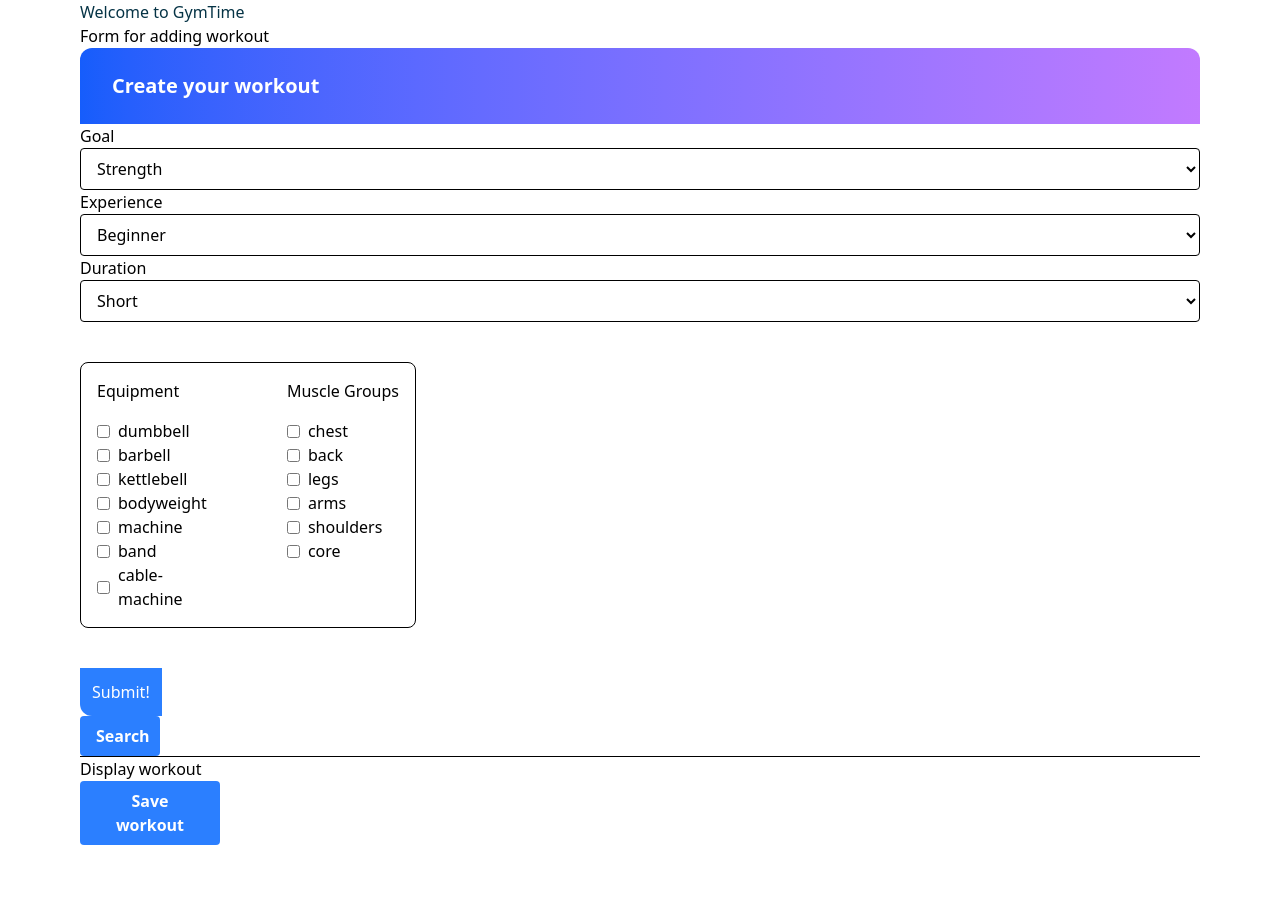
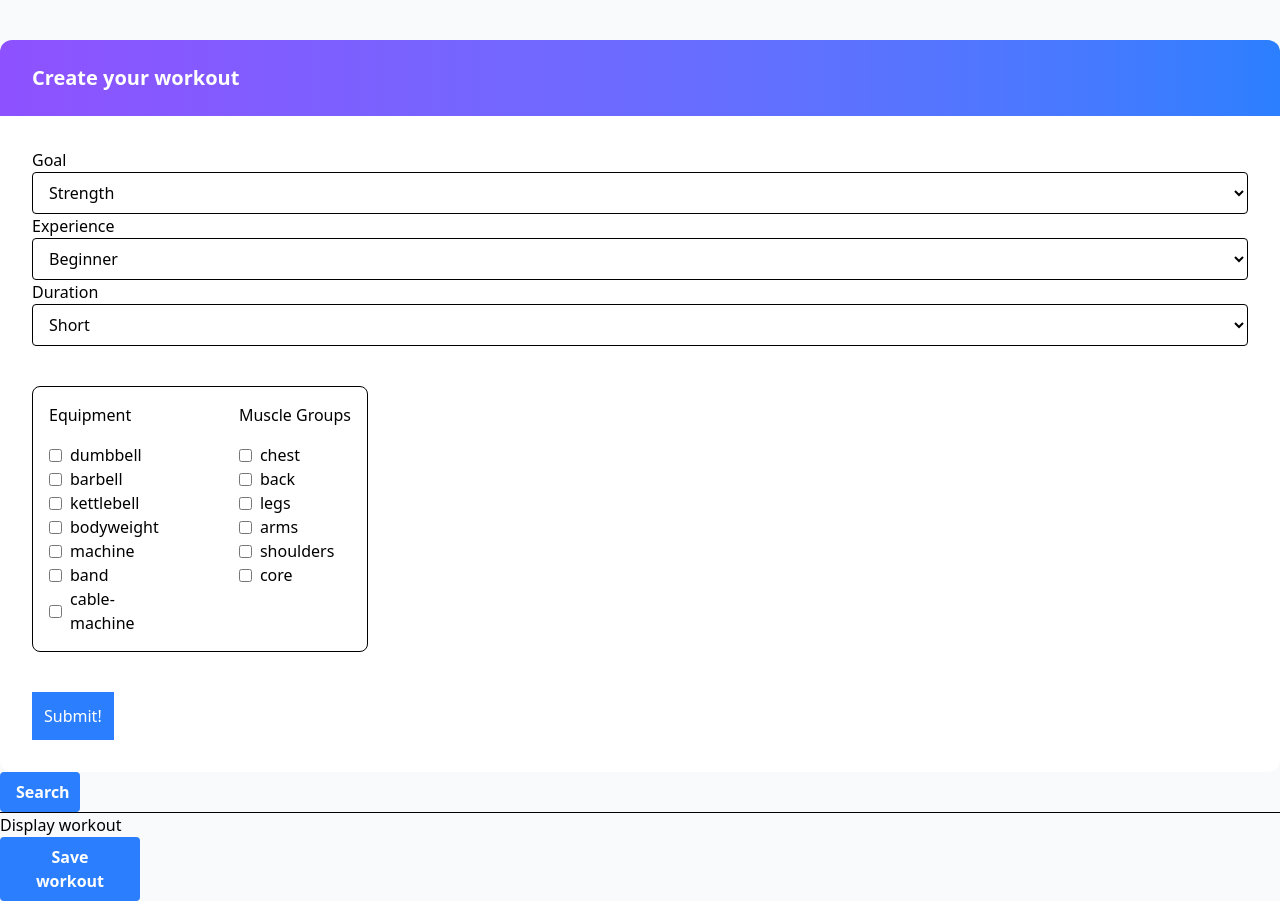
Before and after one commit to Gefors/Flerplattforms-projekt, a React (Vite) app: page / in a window 1280 px wide. Before the commit the page ends 845 px from the top, so only its background shows below. Built offline with nearby package versions, Linux system fonts and the light colour scheme.

Commit message:
Added styling to WorkoutForm, removed elements
Used tailwind to style the WorkoutForm and also removing previous elements that were used as testing.

```diff
--- a/src/App.tsx
+++ b/src/App.tsx
@@ -15,15 +15,11 @@
 
   return (
     // <>
-    <div className="mx-20 flex flex-col">
-      {showAlert && (
-        <Alert
-          text="Your workout have been saved"
-          className="flex items-center bg-blue-500 text-white text-sm font-bold px-4 py-3"
-        ></Alert>
-      )}
-      <h1 className="text-cyan-950">Welcome to GymTime</h1>
-      <p>Form for adding workout</p>
+    <div className="bg-gray-50">
+
+
+    <div className="container mx-auto ">
+      <div className=" flex flex-col">
         <WorkoutForm />
         <Button
           className="bg-blue-500 hover:bg-blue-700 text-white font-bold py-2 px-4 rounded w-20"
@@ -40,7 +36,8 @@
           Save workout
         </Button>
       </div>
-    //  </>
+    </div>
+    </div>
   );
 }
 
--- a/src/components/WorkoutForm.tsx
+++ b/src/components/WorkoutForm.tsx
@@ -82,18 +82,18 @@
   ];
 
   return (
-    <form action=""
-      className="mx-auto bg-white rounded-xl overflow-hidden w-full ">
-        {/* Goal */}
-        <div className="bg-gradient-to-r from-blue-600 to-purple-400 px-8 py-6">
+    <div className="rounded-xl overflow-hidden w-full mt-10">
+      <div className="bg-gradient-to-r from-violet-500 to-blue-500 px-8 py-6">
         <h2 className="text-white text-xl font-bold">Create your workout</h2>
       </div>
+      <form action="" className="mx-auto bg-white  overflow-hidden w-full p-8">
+        {/* Goal */}
         <div>
           <label className="block font-medium">Goal</label>
           <select
             name="goal"
             id=""
-          className="w-full border rounded px-3 py-2"
+            className="w-full border rounded px-3 py-2 "
             onChange={handeSelectChange}
             value={form.goal}
           >
@@ -135,13 +135,16 @@
           </select>
         </div>
 
-    <div className=" flex flex-col md:flex-row justify-between gap-16 my-10 p-4 border rounded-lg w-84">
+        <div className=" flex flex-col md:flex-row justify-between gap-16 my-10 p-4 border rounded-lg w-84 ">
           {/* Equipment */}
           <div className="flex flex-col gap-4">
             <label>Equipment</label>
             <div>
               {equipmentGroupOptions.map((equipment) => (
-            <div key={equipment} className="flex flex-row items-center gap-2 w-full">
+                <div
+                  key={equipment}
+                  className="flex flex-row items-center gap-2 w-full"
+                >
                   <input
                     type="checkbox"
                     checked={form.equipment.includes(equipment)}
@@ -161,7 +164,10 @@
             <label className="text-nowrap">Muscle Groups</label>
             <div className="h-full">
               {muscleGroupOptions.map((muscle) => (
-            <div key={muscle} className="flex flex-row items-center gap-2 w-full">
+                <div
+                  key={muscle}
+                  className="flex flex-row items-center gap-2 w-full"
+                >
                   <input
                     type="checkbox"
                     checked={form.muscleGroup.includes(muscle)}
@@ -186,6 +192,7 @@
           </button>
         </div>
       </form>
+    </div>
   );
 };
 
```
Lines whose indentation alone changed are shown as unchanged.
